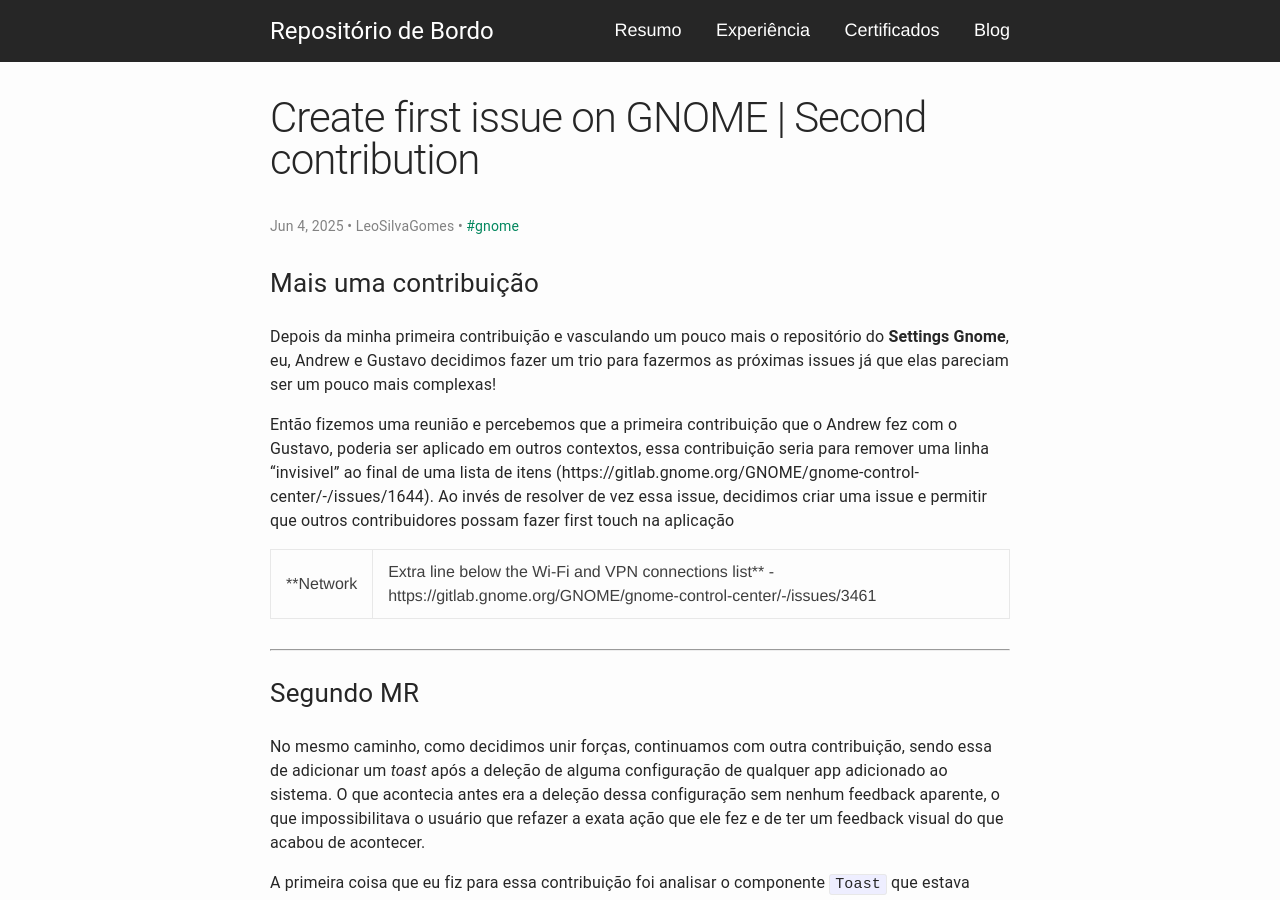
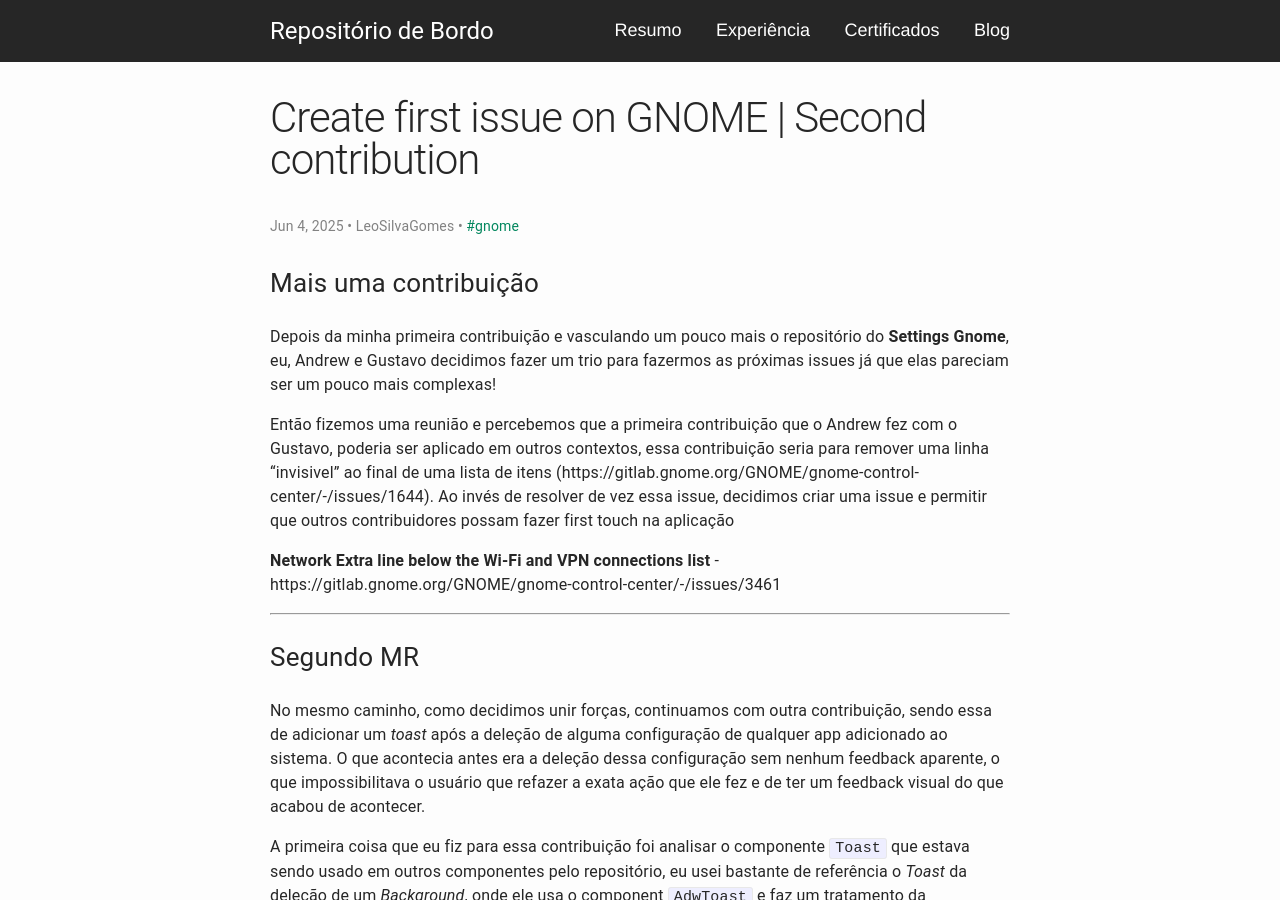
Before and after one commit to LeoSilvaGomes/repositorio-de-bordo, a Jekyll site: the page built from _posts/2025-06-04-post-35.md, in a window 1280 px wide and 900 px high. Built offline with Jekyll 4.4.1, drawn with Linux system fonts in a browser that asks for light colours; nearby versions of some CDN libraries.

Commit message:
Create post Create first issue on GNOME | Second contribution

```diff
--- a/_posts/2025-06-04-post-35.md
+++ b/_posts/2025-06-04-post-35.md
@@ -12,7 +12,7 @@ Depois da minha primeira contribuição e vasculando um pouco mais o repositóri
 
 Então fizemos uma reunião e percebemos que a primeira contribuição que o Andrew fez com o Gustavo, poderia ser aplicado em outros contextos, essa contribuição seria para remover uma linha "invisivel" ao final de uma lista de itens (https://gitlab.gnome.org/GNOME/gnome-control-center/-/issues/1644). Ao invés de resolver de vez essa issue, decidimos criar uma issue e permitir que outros contribuidores possam fazer first touch na aplicação
 
-**Network | Extra line below the Wi-Fi and VPN connections list** - https://gitlab.gnome.org/GNOME/gnome-control-center/-/issues/3461
+**Network Extra line below the Wi-Fi and VPN connections list** - https://gitlab.gnome.org/GNOME/gnome-control-center/-/issues/3461
 
 ---
 
@@ -32,7 +32,7 @@ Eu fiz essa alteração meio que contra gosto, porque eu gosto da ideia de conta
 
 Então fui eu lá implementar novamente a segunda sugestão dos mantenedores e criar um novo commit, para que se eles decidirem por ir no caminho da primeira sugestão eu possa fazer um rollback e recuperar o qu eu tinha feito.
 
-<img width="606" alt="Image" src="https://gitlab.gnome.org/-/project/660/uploads/f3c172d764d206b4986cad2b6157b263/Screenshot_from_2025-05-30_17-02-22.png" />
+<img width="1079" alt="Image" src="https://github.com/user-attachments/assets/e1467de5-8a01-48e9-a405-917cfbec565a" />
 
 Segue o link do MR:
 
```
